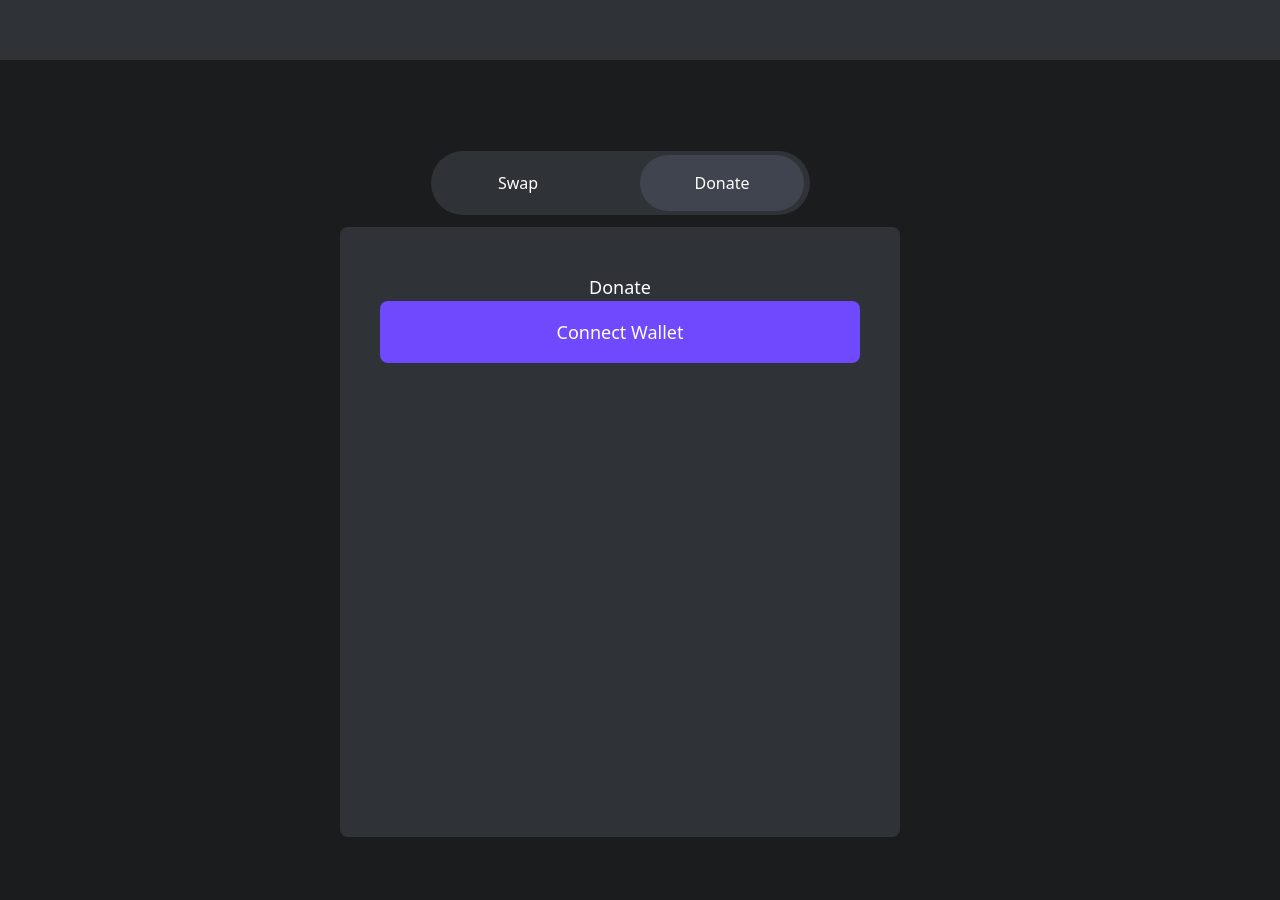
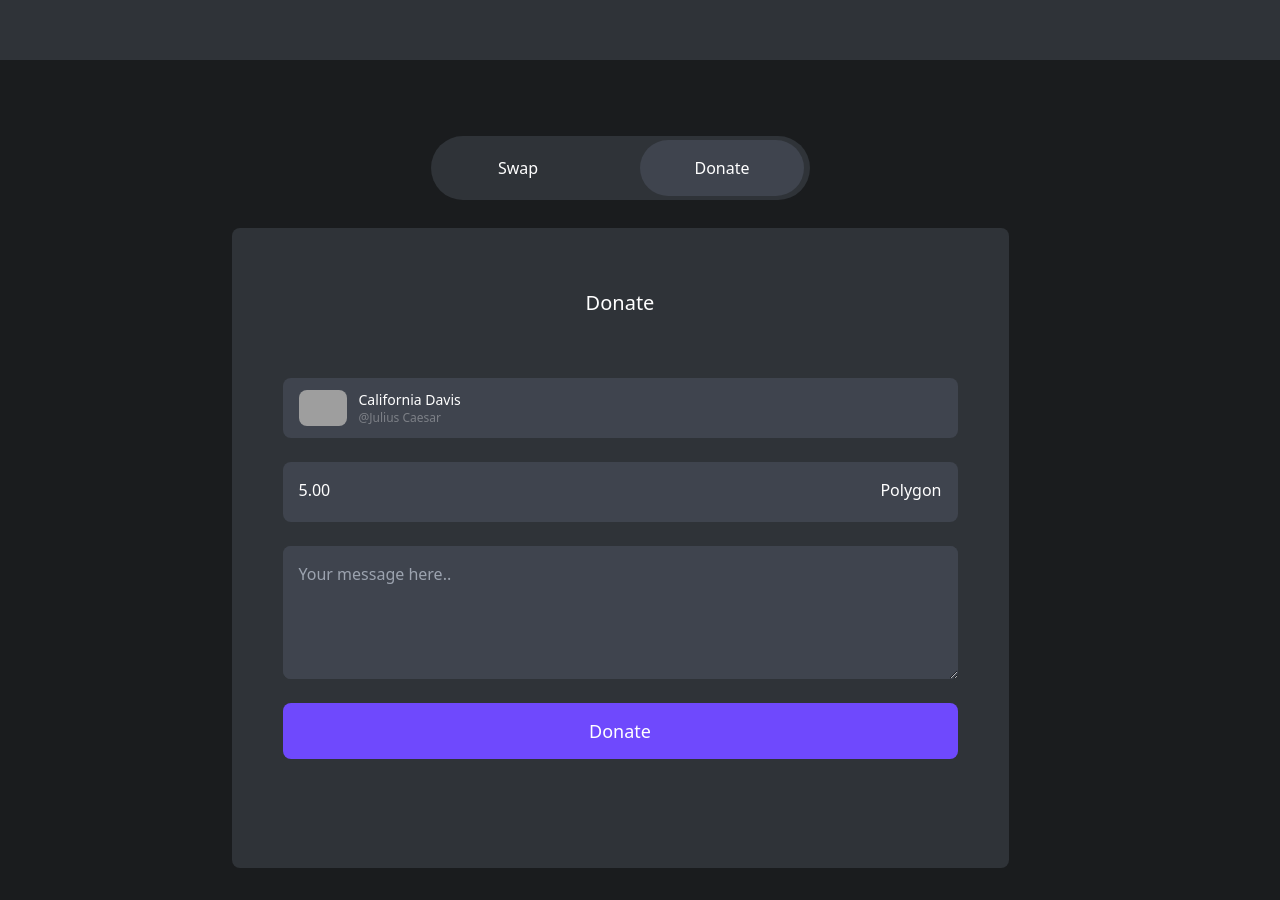
Before and after one commit to tung0101/Fontend_scientist, a React (Create React App) app in the folder client/: page / in a window 1280 px wide. Built offline with nearby package versions, Linux system fonts and the light colour scheme; grey boxes are pictures that could not be loaded.

Commit message:
update 20/10/2023 10h

```diff
--- a/client/src/components/Donate.jsx
+++ b/client/src/components/Donate.jsx
@@ -2,7 +2,7 @@ import React from "react";
 
 const Donate = () => {
   return (
-    <div className="w-[560px] h-[698px] ">
+    <div className="w-[777px] h-[728px] ">
       <div className="flex justify-center">
         <div className="w-[379px] h-[64px] bg-[#2F3338] rounded-full flex gap-10 justify-center items-center">
           <div className="w-[164px] h-[56px] rounded-full flex justify-center items-center">
@@ -14,15 +14,43 @@ const Donate = () => {
         </div>
       </div>
       <div>
-        <div className="w-[560px] h-[610px] bg-[#2F3338] rounded-lg mt-3 ptb-5 flex justify-center">
-          <div className=" text-white w-[480px] h-[518px] my-auto ">
-            <div className="flex justify-center ">
-              <p className="text-center text-lg">Donate</p>
+        <div className="w-[777px] h-[640px] bg-[#2F3338] rounded-lg mt-7 flex justify-center my-auto items-center ">
+          <div className=" text-white w-[675px] h-[640px] ">
+            <div className="h-[150px] my-auto flex items-center justify-center">
+              <p className="text-center text-xl">Donate</p>
             </div>
+            <div className="flex flex-wrap gap-6 ">
+              <div className="w-[675px] h-[60px] rounded-lg bg-[#3F444E] flex  px-4 py-3">
+                <img
+                  className="rounded-lg"
+                  src="https://static2.yan.vn/YanNews/2167221/202102/facebook-cap-nhat-avatar-doi-voi-tai-khoan-khong-su-dung-anh-dai-dien-e4abd14d.jpg"
+                  alt=""
+                />
 
-            <div>
-              <div className="w-[480px] h-[62px] rounded-lg bg-[#6F49FD] flex justify-center ">
-                <p className="text-white text-lg my-auto ">Connect Wallet</p>
+                <div className="w-[113px] h-[37px] mx-3">
+                  <p className="text-sm text-white">California Davis</p>
+                  <p className="text-xs text-[#FFFFFF52]">@Julius Caesar</p>
+                </div>
+              </div>
+              <div className="w-[675px] h-[60px] rounded-lg bg-[#3F444E] flex justify-between px-4 py-4">
+                <p>5.00</p>
+                <p>Polygon</p>
+              </div>
+
+              <div className="w-[675px] h-[133px] rounded-lg bg-[#3F444E]">
+                {/* <input
+                  type="text"
+                  placeholder="Your message here.."
+                  className="w-full h-full bg-[#3F444E] rounded-lg placeholder-left placeholder-top px-4"
+                /> */}
+                <textarea
+                  type="text"
+                  placeholder="Your message here.."
+                  className="w-full h-full bg-[#3F444E] rounded-lg placeholder-left placeholder-top px-4 py-4"
+                ></textarea>
+              </div>
+              <div className="w-[675px] h-[56px] rounded-lg bg-[#6F49FD] flex justify-center">
+                <p className="text-white text-lg my-auto">Donate</p>
               </div>
             </div>
           </div>
```
